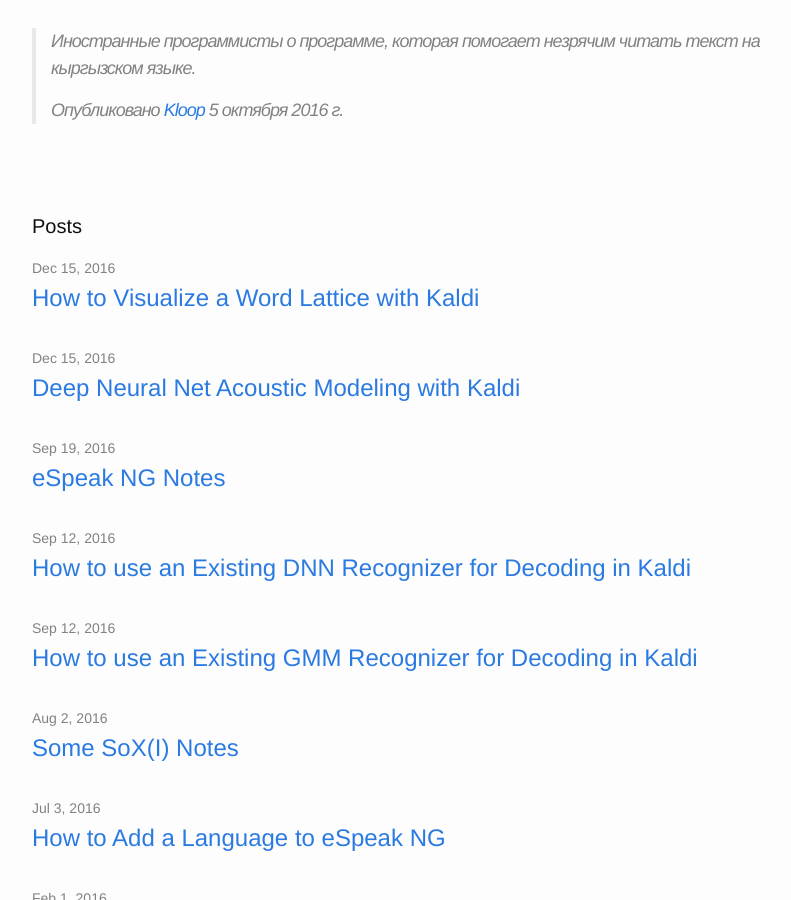
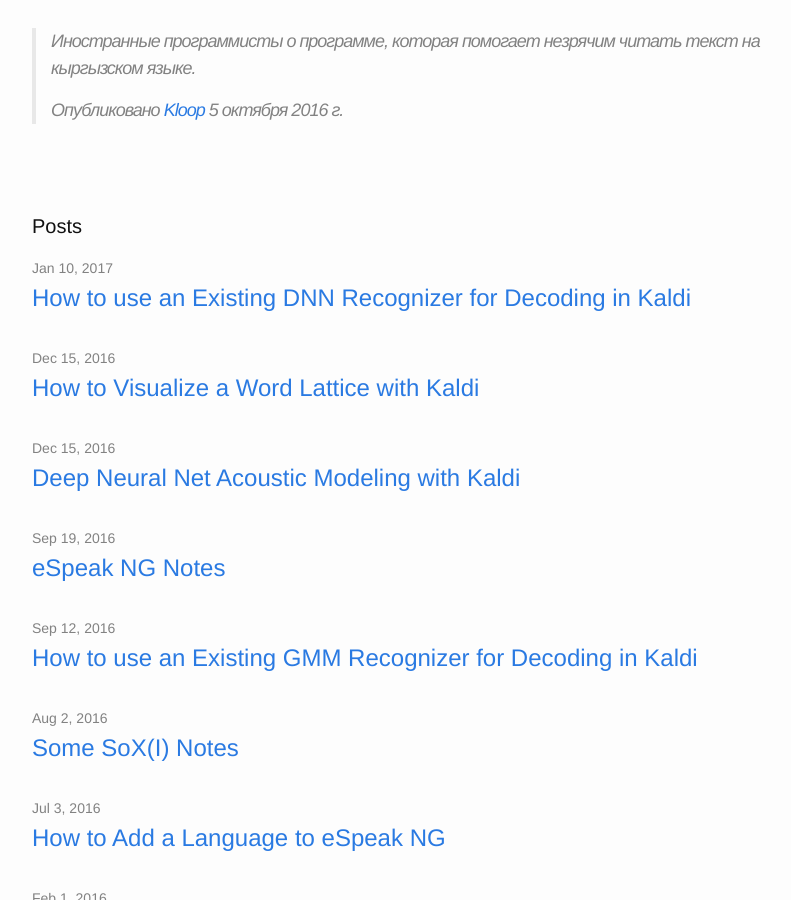
Before and after one commit to JRMeyer/jrmeyer.github.io, a Jekyll site: the page built from index.html, in a window 1280 px wide and 900 px high, scrolled down 788 px. Shown: the whole window, without its empty margins (238-1029 px from the left). Built offline with Jekyll 4.4.1, drawn with Linux system fonts in a browser that asks for light colours.

Commit message:
added post and script for dnn decoding

```diff
--- a/_posts/2017-01-10-Using-built-DNN-model-Kaldi.markdown
+++ b/_posts/2017-01-10-Using-built-DNN-model-Kaldi.markdown
@@ -1,7 +1,7 @@
 ---
 layout: post
 title:  "How to use an Existing DNN Recognizer for Decoding in Kaldi"
-date:   2016-09-12
+date:   2017-01-10
 categories: kaldi
 comments: True
 ---
```
Also changed, not shown: 3 other files.
